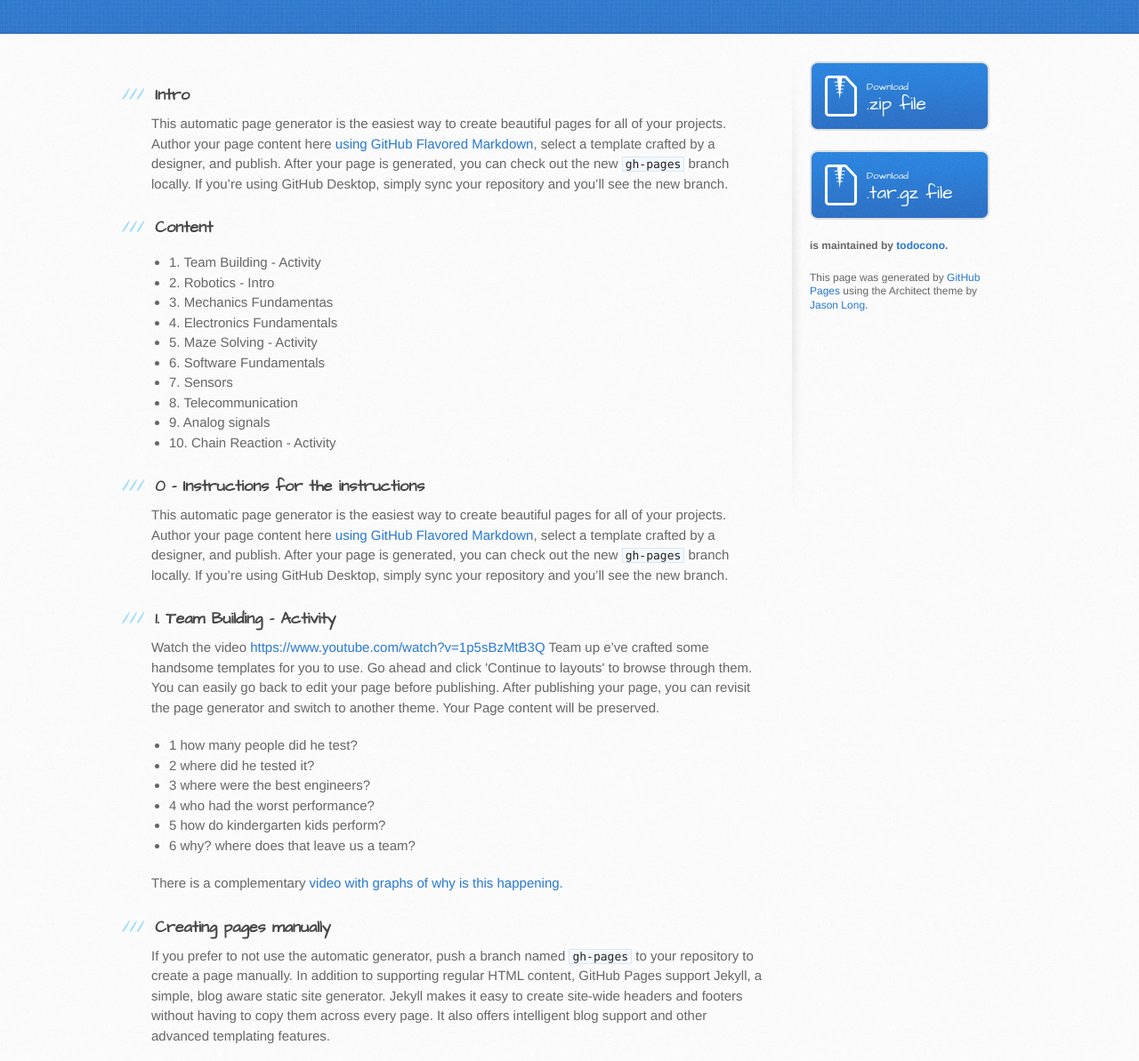
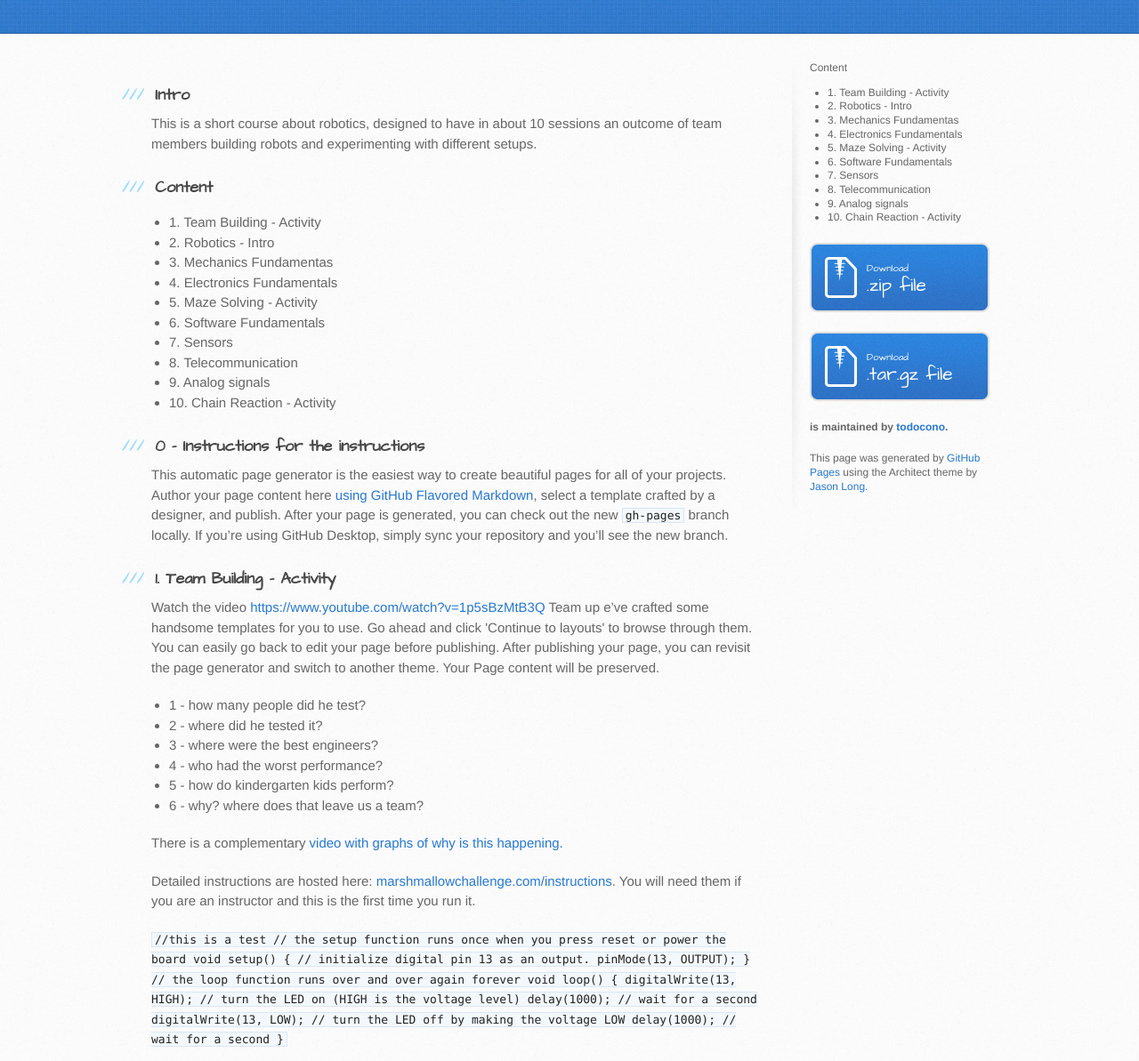
Before and after one commit to todocono/robot-course, a plain HTML site: page index.html in a window 1280 px wide. Shown: the part 163-1356 px from the top of the page at 89% size. Drawn offline with Linux system fonts and the light colour scheme.

Commit message:
added tests

```diff
--- a/index.html
+++ b/index.html
@@ -31,7 +31,7 @@
           <h3>
 <a id="intro" class="anchor" href="#intro" aria-hidden="true"><span aria-hidden="true" class="octicon octicon-link"></span></a>Intro</h3>
 
-<p>This automatic page generator is the easiest way to create beautiful pages for all of your projects. Author your page content here <a href="https://guides.github.com/features/mastering-markdown/">using GitHub Flavored Markdown</a>, select a template crafted by a designer, and publish. After your page is generated, you can check out the new <code>gh-pages</code> branch locally. If you’re using GitHub Desktop, simply sync your repository and you’ll see the new branch.</p>
+<p>This is a short course about robotics, designed to have in about 10 sessions an outcome of team members building robots and experimenting with different setups.</p>
 
 <h3>
 <a id="content" class="anchor" href="#content" aria-hidden="true"><span aria-hidden="true" class="octicon octicon-link"></span></a>Content</h3>
@@ -62,16 +62,35 @@ Team up
 e’ve crafted some handsome templates for you to use. Go ahead and click 'Continue to layouts' to browse through them. You can easily go back to edit your page before publishing. After publishing your page, you can revisit the page generator and switch to another theme. Your Page content will be preserved.</p>
 
 <ul>
-<li>1 how many people did he test?</li>
-<li>2 where did he tested it?</li>
-<li>3 where were the best engineers?</li>
-<li>4 who had the worst performance?</li>
-<li>5 how do kindergarten kids perform?</li>
-<li>6 why? where does that leave us a team?</li>
+<li>1 - how many people did he test?</li>
+<li>2 - where did he tested it?</li>
+<li>3 - where were the best engineers?</li>
+<li>4 - who had the worst performance?</li>
+<li>5 - how do kindergarten kids perform?</li>
+<li>6 - why? where does that leave us a team?</li>
 </ul>
 
-<p>There is a complementary <a href="https://www.ted.com/talks/tom_wujec_build_a_tower/transcript?language=en#t-29229"> video  with graphs of why is this happening.</a>
+<p>There is a complementary <a href="https://www.ted.com/talks/tom_wujec_build_a_tower/transcript?language=en#t-29229"> video  with graphs of why is this happening.</a> </p>
 
+<p>Detailed instructions are hosted here: <a href="http://marshmallowchallenge.com/Instructions.html"> marshmallowchallenge.com/instructions</a>. You will need them if you are an instructor and this is the first time you run it. </p>
+
+<code>
+  //this is a test
+
+  // the setup function runs once when you press reset or power the board
+  void setup() {
+    // initialize digital pin 13 as an output.
+    pinMode(13, OUTPUT);
+  }
+
+  // the loop function runs over and over again forever
+  void loop() {
+    digitalWrite(13, HIGH);   // turn the LED on (HIGH is the voltage level)
+    delay(1000);              // wait for a second
+    digitalWrite(13, LOW);    // turn the LED off by making the voltage LOW
+    delay(1000);              // wait for a second
+  }
+</code>
 
 <h3>
 <a id="creating-pages-manually" class="anchor" href="#creating-pages-manually" aria-hidden="true"><span aria-hidden="true" class="octicon octicon-link"></span></a>Creating pages manually</h3>
@@ -97,6 +116,21 @@ e’ve crafted some handsome templates for you to use. Go ahead and click 'Conti
         </section>
 
         <aside id="sidebar">
+          Content
+          <ul>
+          <li>1. Team Building - Activity</li>
+          <li>2. Robotics - Intro</li>
+          <li>3. Mechanics Fundamentas</li>
+          <li>4. Electronics Fundamentals</li>
+          <li>5. Maze Solving - Activity</li>
+          <li>6. Software Fundamentals</li>
+          <li>7. Sensors</li>
+          <li>8. Telecommunication</li>
+          <li>9. Analog signals</li>
+          <li>10. Chain Reaction - Activity</li>
+          </ul>
+
+
           <a href="https://github.com/todocono/robot-course/zipball/master" class="button">
             <small>Download</small>
             .zip file
```
